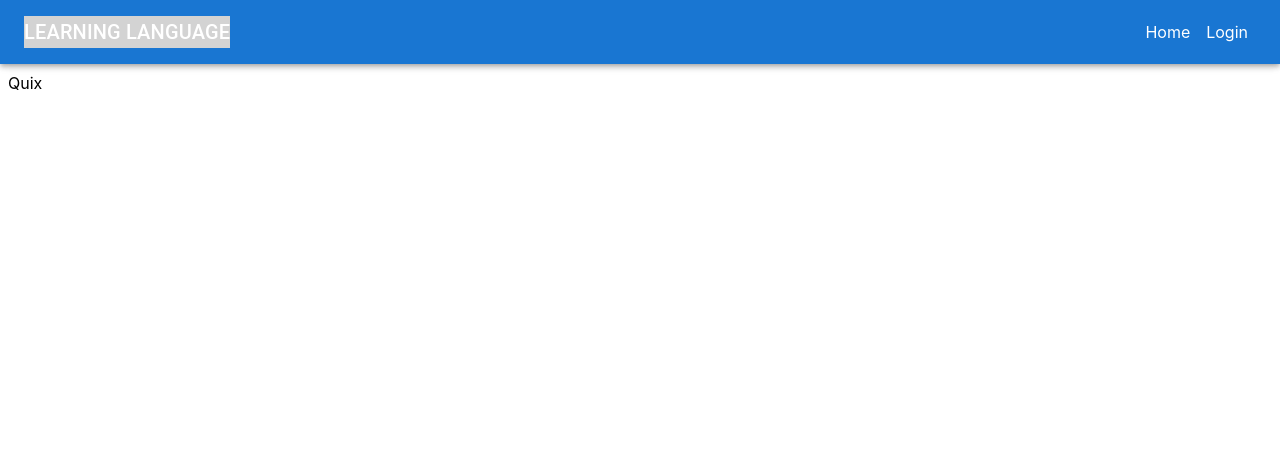
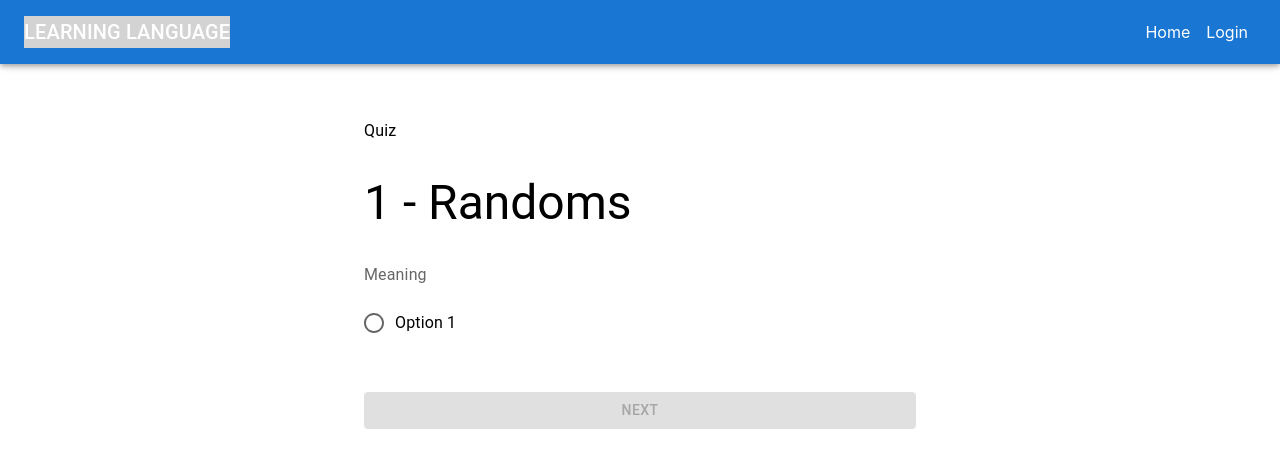
Before and after one commit to sarb001/TS-language-puzzle, a React (Vite) app: page /quiz in a window 1280 px wide. Shown: the top 468 px of the page. Built offline with nearby package versions, Linux system fonts and the light colour scheme.

Commit message:
Quiz page completed

```diff
--- a/src/Components/Learning.tsx
+++ b/src/Components/Learning.tsx
@@ -6,7 +6,7 @@ import { Container ,Button  ,Typography ,Stack } from '@mui/material' ;
 const Learning = () => {
 
     const [count,setCount] = useState<number>(0);
-    const params = useSearchParams()[0].get("language") as LangType;
+    const params   = useSearchParams()[0].get("language") as LangType;
     const navigate = useNavigate();
 
      const nextHandler = (): void => {
--- a/src/Components/Quiz.tsx
+++ b/src/Components/Quiz.tsx
@@ -1,8 +1,51 @@
+import { Container  ,Typography ,FormControl ,
+  FormLabel ,RadioGroup ,Button , FormControlLabel ,
+  Radio
+} from '@mui/material' ;
+import { useState } from 'react';
+
+import {  useNavigate } from 'react-router-dom' ;
 
 const Quiz = () => {
+
+    const [count,setCount]   = useState<number>(0);
+    const [ans,setAns]       = useState<string>("");
+    const [result,setResult] = useState<string[]>([]);
+
+     const navigate = useNavigate();
+
+     const nextHandler = () : void  => {
+        setResult((prev) => [...prev , ans]);
+        setCount((prev) => prev + 1);
+        setAns("");
+     };
+
   return (
     <div className = "quiz-container" style = {{paddingTop:'5%'}}>
-        Quix
+         <Container maxWidth = "sm" sx = {{padding : '1rem'}}>
+            <Typography m = {'2rem 0'}>  Quiz  </Typography>
+            <Typography variant={'h3'}>
+                 {count + 1} - {'Randoms'}
+            </Typography>
+            <FormControl>
+               <FormLabel sx = {{mt : '2rem' , mb : '1rem'}}> Meaning </FormLabel>
+               <RadioGroup value = {ans}  onChange={(e) => setAns(e.target.value)}>
+                  <FormControlLabel
+                  value = {'Lol'}
+                  control = { <Radio /> }
+                  label = {"Option 1"}
+                  />
+               </RadioGroup>
+            </FormControl>
+
+            <Button sx = {{margin:'3rem 0'}}
+            variant = 'contained'
+            fullWidth
+            onClick  = {nextHandler}
+            disabled = {ans === ""}>
+                 {count === 7 ? "Submit" : "Next"}
+            </Button>
+         </Container>
     </div>
   )
 }
```
